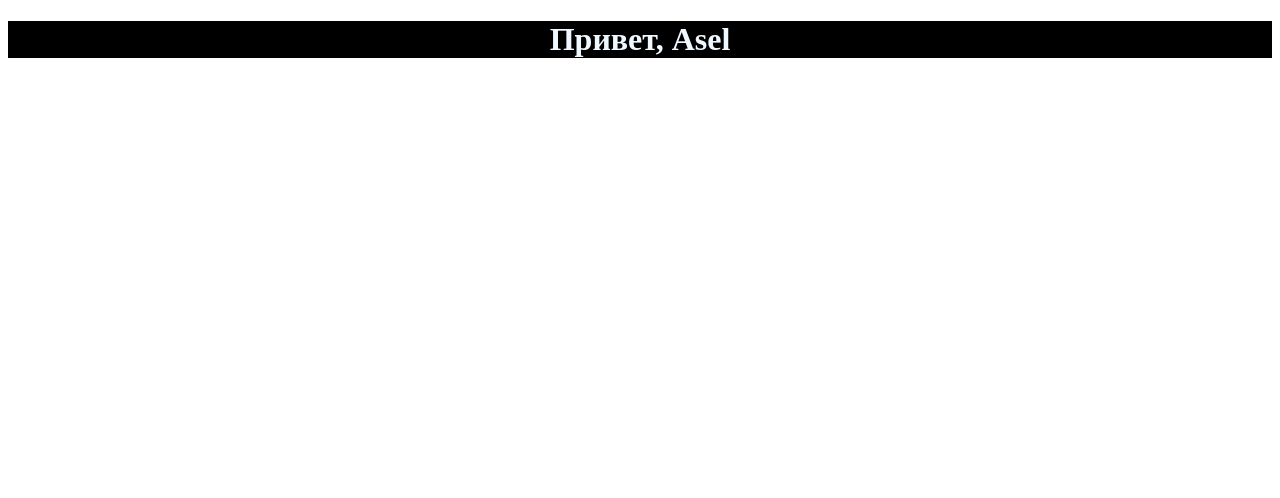
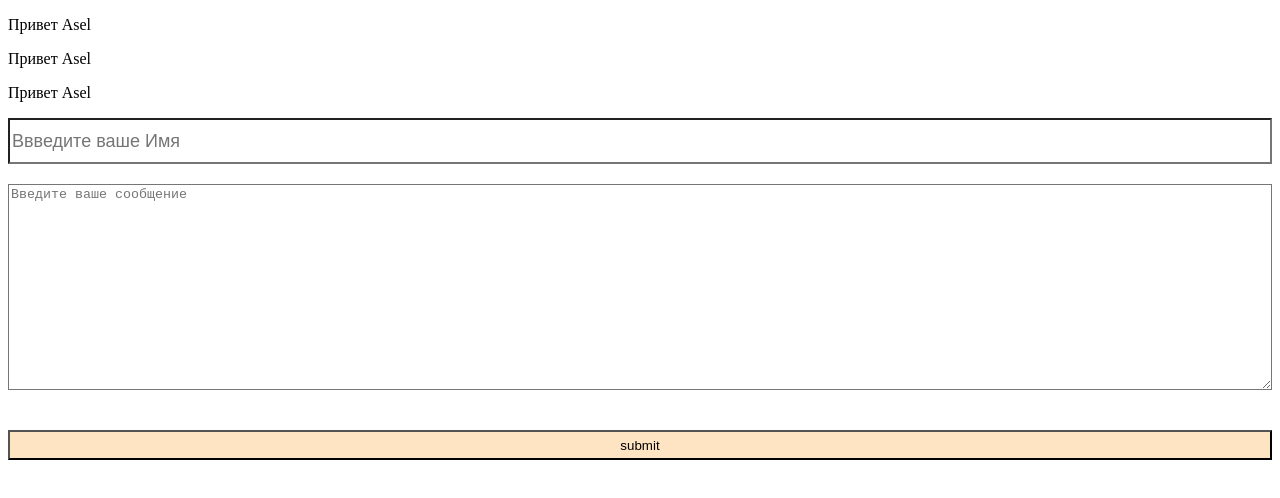
Before and after one commit to alimbaeva/React_GB_2022, a React (Create React App) app in the folder gb_lesson-1/: page / in a window 1280 px wide. Shown: the top 498 px of the page. Built offline with nearby package versions, Linux system fonts and the light colour scheme; the HTML template or start-up script is replaced by a standard one.

Commit message:
feat: Forma function

```diff
--- a/gb_lesson-1/src/App.js
+++ b/gb_lesson-1/src/App.js
@@ -1,11 +1,21 @@
+import { useEffect } from "react";
 import Message from "./component/Message";
+import Forma from "./component/Forma";
 import './app.scss'
 
 function App() {
   let name = 'Asel';
+
+  const arr = () => {
+    return [
+      'Привет', 'Привет', 'Привет'
+    ]
+  }
+
   return (
     <div className="App">
-      <Message text={name} />
+      <Message text={name} arr={arr} />
+      <Forma />
     </div>
   );
 }
--- a/gb_lesson-1/src/app.scss
+++ b/gb_lesson-1/src/app.scss
@@ -3,3 +3,27 @@ h1{
     color: aliceblue;
     text-align: center;
 }
+
+form{
+    display: flex;
+    flex-direction: column;
+
+    button{
+        height: 30px;
+        background-color: bisque;
+        cursor: pointer;
+    }
+}
+input{
+    margin-bottom: 20px;
+    height: 40px;
+    background-color: white;
+    font-size: 18px;
+    cursor: pointer;
+}
+
+textarea{
+    margin-bottom: 40px;
+    background-color: white;
+    height: 200px;
+}
--- a/gb_lesson-1/src/component/Forma.jsx
+++ b/gb_lesson-1/src/component/Forma.jsx
@@ -0,0 +1,19 @@
+import React, { useState, useEffect } from 'react'
+
+function Forma() {
+    const [mass, setMass] = useState('')
+
+    useEffect(() => {
+        setMass('Сообщение отправленно');
+    })
+
+    return (
+        <form>
+            <input type="text" placeholder='Ввведите ваше Имя' />
+            <textarea name="" id="" placeholder='Введите ваше сообщение'></textarea>
+            <button type='submit' onClick={() => setMass(alert(mass + ' '))}>submit</button>
+        </form>
+    )
+}
+
+export default Forma;
--- a/gb_lesson-1/src/component/Message.jsx
+++ b/gb_lesson-1/src/component/Message.jsx
@@ -1,10 +1,12 @@
-import React from 'react'
+import React, { useState, useEffect } from 'react'
 
-function Message({ text }) {
-    return (
-        <div>
-            <h1>Привет, {text}</h1>
-        </div>
+function Message({ text, arr }) {
+    const [say, setSay] = useState([]);
+
+    useEffect(() => {
+        setSay(arr())
+    }, [arr])
+    return (say.map((el, id) => <p key={id}>{el} {text}</p>)
     )
 }
 
```
